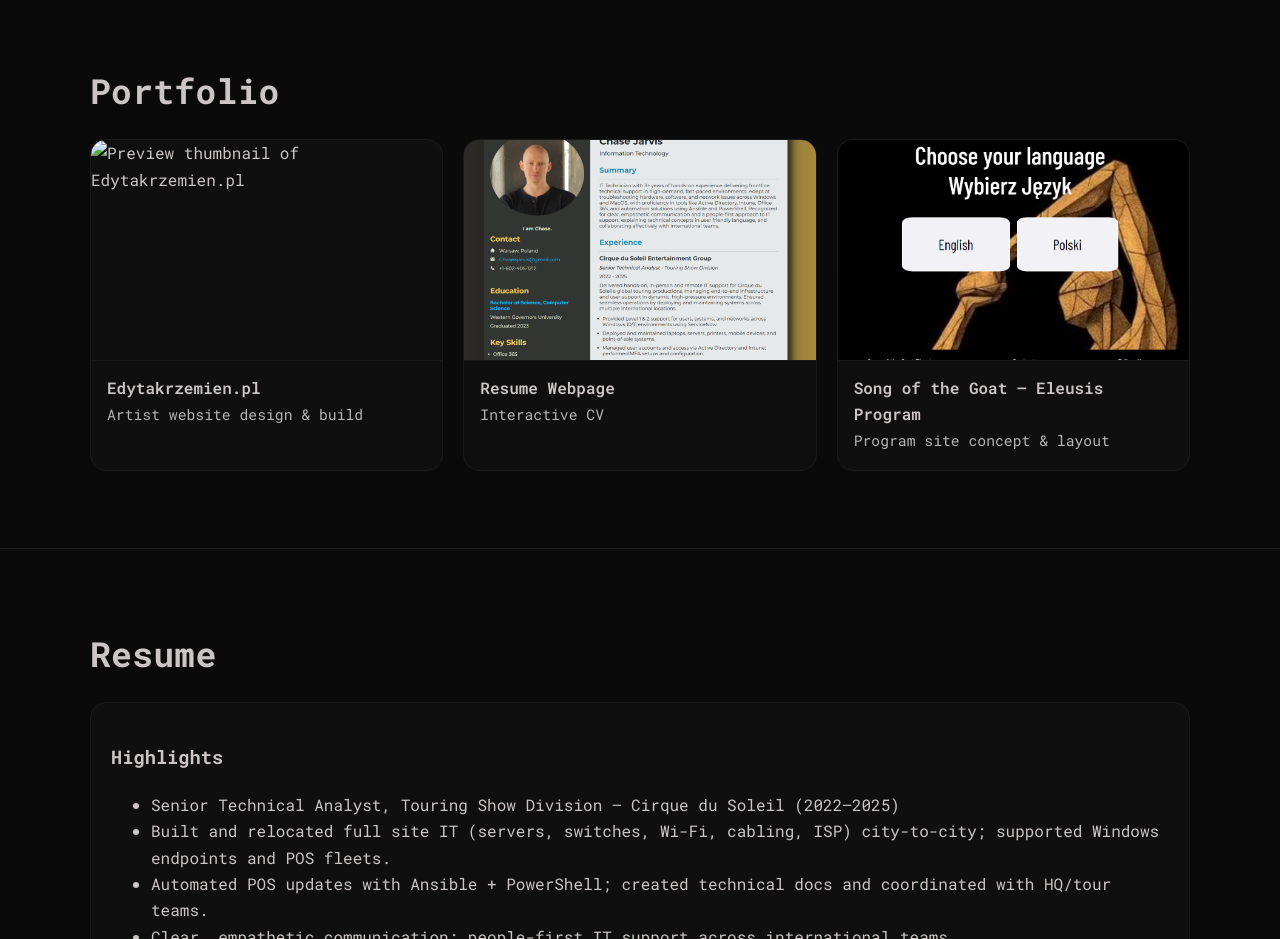
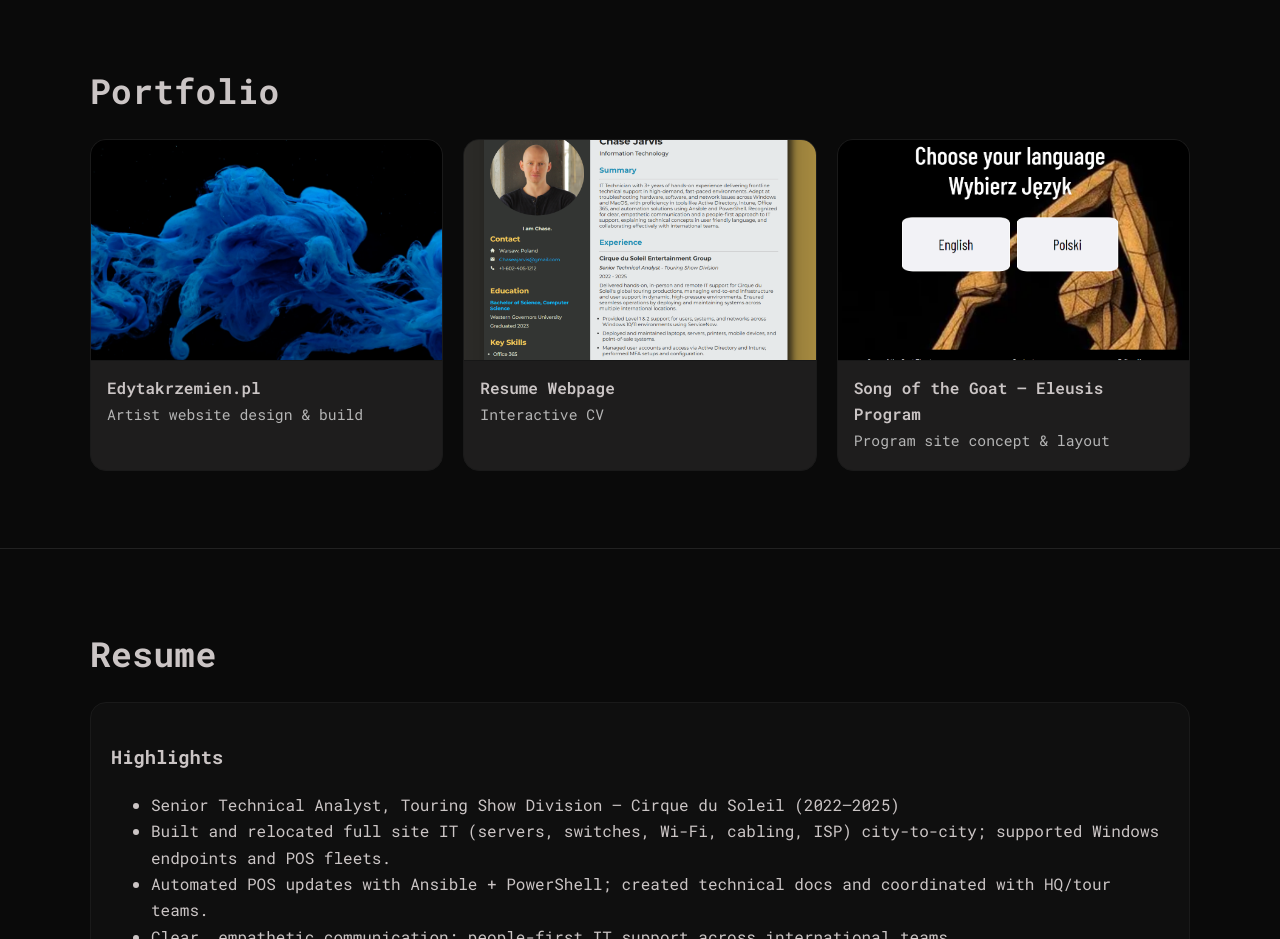
Before and after one commit to jarAcro/Personal_Portfolio_Website, a plain HTML site: page index.html in a window 1280 px wide. Shown: the part 880-1819 px from the top of the page. Drawn offline with Linux system fonts and the light colour scheme.

Commit message:
updated portfolio section

```diff
--- a/index.html
+++ b/index.html
@@ -105,7 +105,7 @@
             <a href="https://edytakrzemien.com" class="tile-link" aria-label="Open Edytakrzemien.pl project">
               <figure class="tile-figure">
                 <img
-                  src="images/edytakrzemien-thumb.png"
+                  src="images/edyta.png"
                   alt="Preview thumbnail of Edytakrzemien.pl"
                   loading="lazy"
                   width="480"
--- a/styles.css
+++ b/styles.css
@@ -209,7 +209,7 @@ color: var(--text);
 }
 
 .tile {
-  background: #0f0f0f;
+  background: #1e1d1d;
   border: 1px solid #1a1a1a;
   border-radius: var(--radius);
   overflow: hidden;
@@ -217,7 +217,7 @@ color: var(--text);
 }
 .tile:hover {
   transform: translateY(-3px);
-  border-color: #2a2a2a;
+  border-color: #fff5f5;
   box-shadow: 0 8px 24px rgba(0,0,0,0.35);
 }
 .tile-link {
```
Also changed, not shown: images/edyta.png (added).
